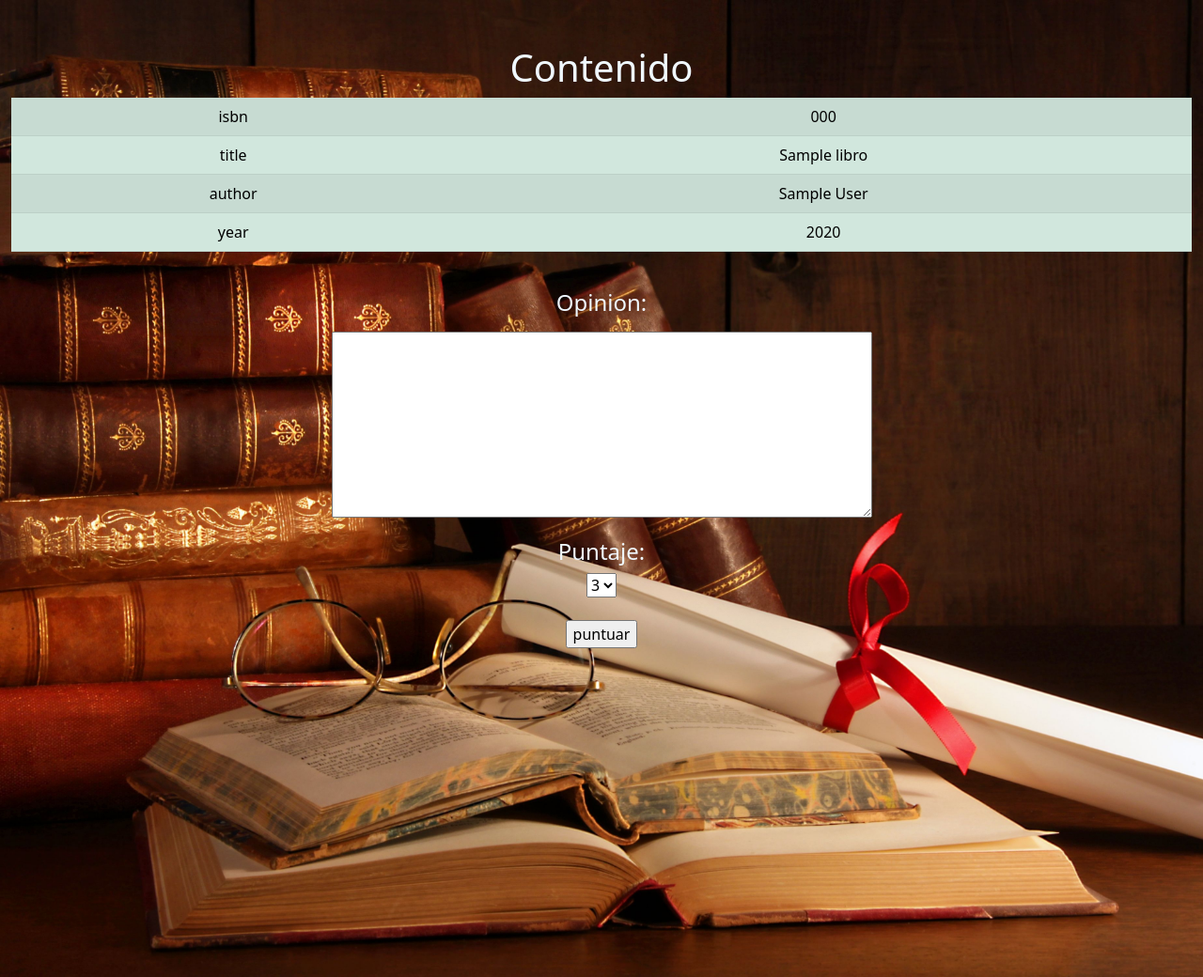
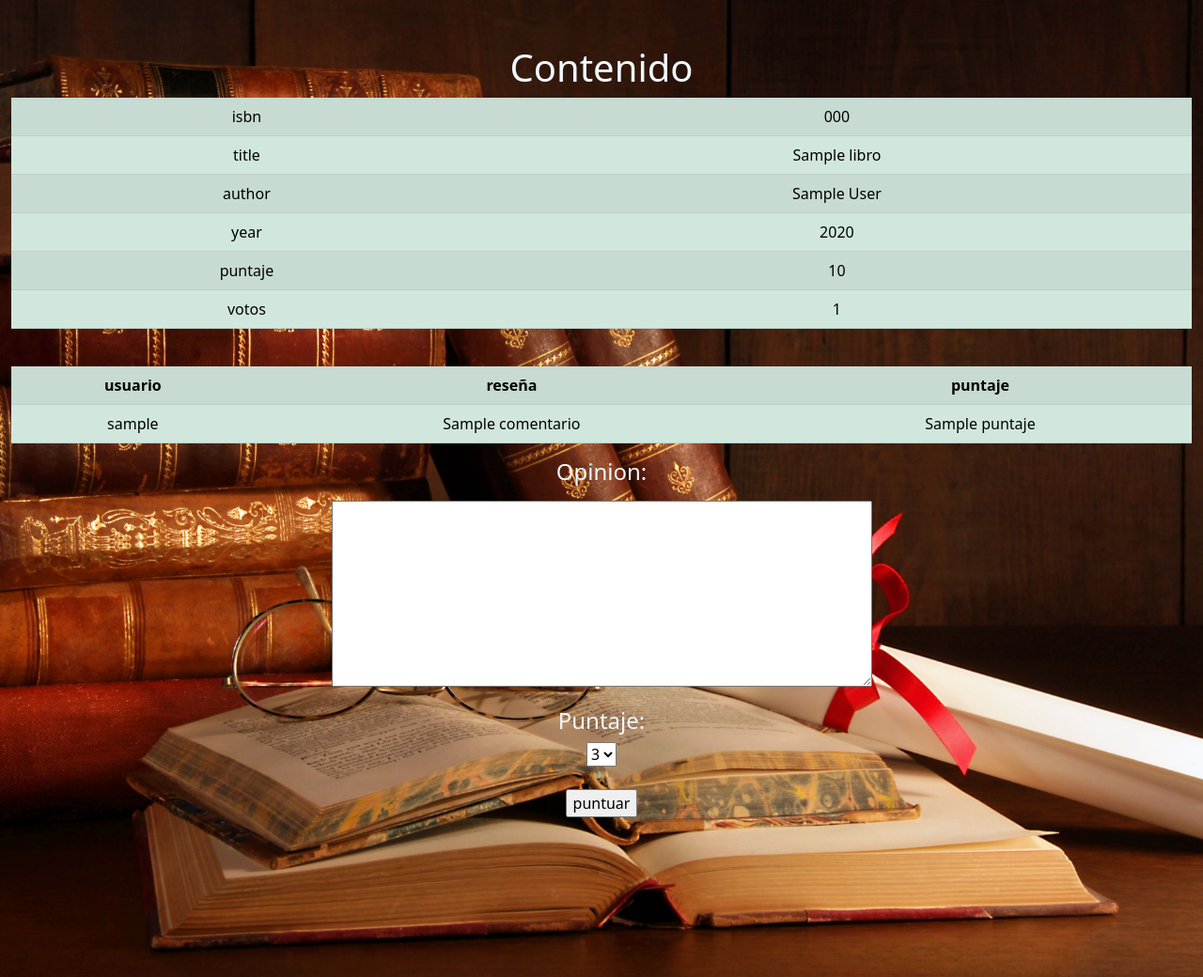
Before and after one commit to rolandob18/cs50w-project1, a Flask app: template templates/libro.html in a window 1280 px wide. Shown: the part 66-1106 px from the top of the page at 94% size. Run offline with Flask 2, Linux system fonts and the light colour scheme; the template is opened without the code that fills it: most values are stand-ins (such as "Sample title", 1, 10 or a date in 2020); parts of the project's set-up code (start-up, migrations or seed data) failed here and were passed over.

Commit message:
Update libro.html

```diff
--- a/templates/libro.html
+++ b/templates/libro.html
@@ -13,8 +13,38 @@
         <tr><td>title</td><td>{{libro.title}}</td></tr>
         <tr><td>author</td><td>{{libro.author}}</td></tr>
         <tr><td>year</td><td>{{libro.year}}</td></tr>
-      </table> <br>
+        <tr><td> puntaje</td><td>{{comentario.average_score}}</td></tr>
+        <tr><td> votos</td><td>{{comentario.review_count}}</td></tr>
+    </table> <br>
 
+    {% set m = namespace(variablae = false) %}
+    {% if criticas %}
+        <table class="table table-success table-striped">
+            <tr><th>usuario</th>
+            <th>reseña</th>
+            <th>puntaje</th></tr>
+            {% for critica in criticas %}
+                {% if critica.user_id == user_id %}
+                    {% set m.variable = true %}
+                {% endif %}
+                <tr><td>{{critica.username}}</td>
+                <td>{{critica.comentario}}</td>
+                <td>{{critica.puntaje}}</td></tr>
+            {% endfor %}
+        </table>
+    {% else %}
+        <p style="color: aliceblue;"> Este libro no tiene una critica si queres podes hacer una</p>
+    {% endif %}
+
+
+    <!-- {% if not m.variable %}
+        <p style="color: aliceblue;">criticaaaaaaaaaa</p>
+        {% if error %}
+        <p class="error">{{error}}</p>
+        {% endif %}
+     {% else %}
+        <p> Si hay critica </p>
+    {% endif %} -->
 
         <form action="" method="post">
             <h4 style="color: aliceblue;">Opinion:</h4>
@@ -32,5 +62,4 @@
             <p><input type="submit" value="puntuar"></p>
         </form>
 
-
 {% endblock %}
```
